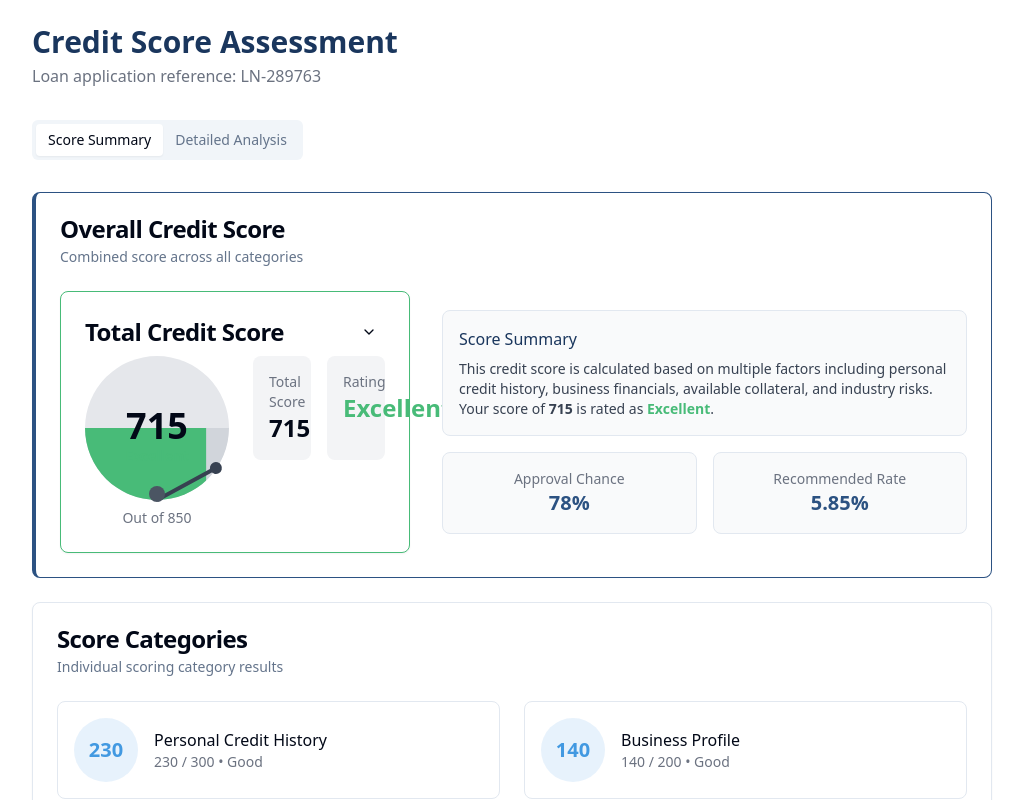
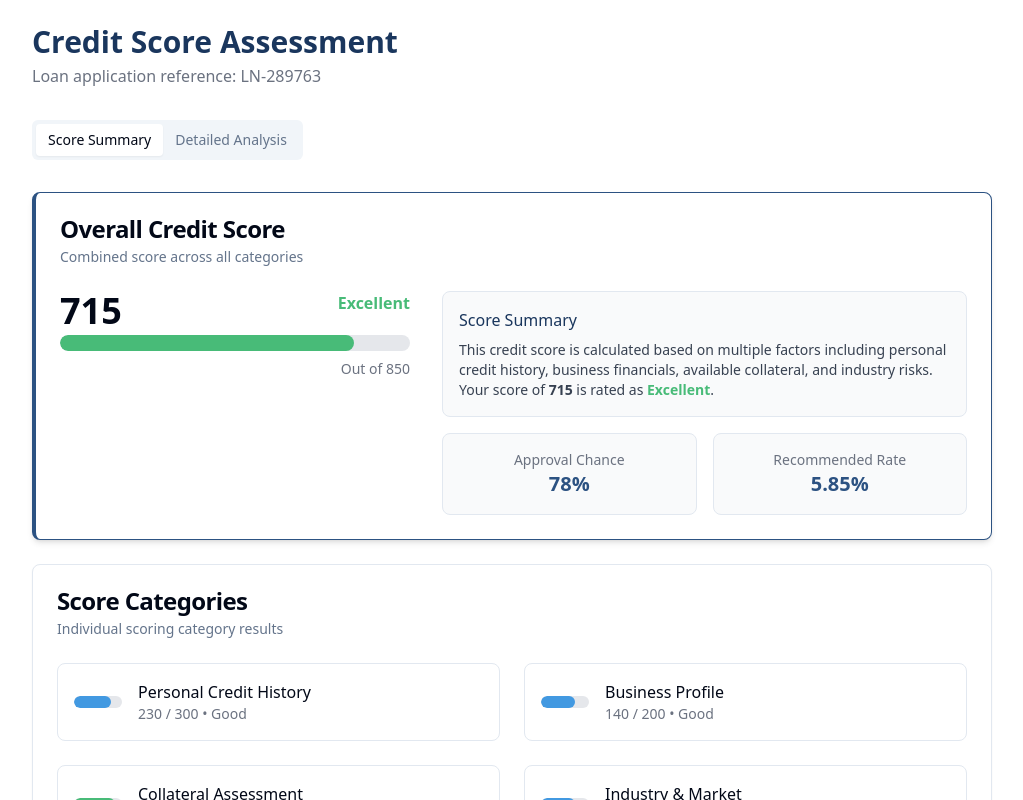
Before and after one commit to Sreedhar2dot0/credit-score-universe, a React (Vite) app: page / in a window 1280 px wide. Shown: the top 800 px of the page, without its empty margins (128-1151 px from the left). Built offline with nearby package versions, Linux system fonts and the light colour scheme.

Commit message:
Refactor: Redesign score gauge component
Redesign the score gauge component to remove the circle with color fills.

```diff
--- /dev/null
+++ b/src/components/ScoreBar.tsx
@@ -0,0 +1,53 @@
+
+import React from 'react';
+import { cn } from '@/lib/utils';
+
+interface ScoreBarProps {
+  score: number;
+  maxScore: number;
+  ratingText: string;
+  ratingColor: string;
+  size?: 'sm' | 'md' | 'lg';
+}
+
+const ScoreBar: React.FC<ScoreBarProps> = ({
+  score,
+  maxScore,
+  ratingText,
+  ratingColor,
+  size = 'md'
+}) => {
+  const percentage = (score / maxScore) * 100;
+
+  // Set sizes based on the size prop
+  const dimensions = {
+    sm: { height: 'h-2', textSize: 'text-xl', ratingSize: 'text-xs' },
+    md: { height: 'h-3', textSize: 'text-3xl', ratingSize: 'text-sm' },
+    lg: { height: 'h-4', textSize: 'text-4xl', ratingSize: 'text-base' },
+  }[size];
+
+  return (
+    <div className="w-full max-w-md">
+      <div className="flex justify-between mb-1">
+        <span className={cn("font-bold", dimensions.textSize)}>{score}</span>
+        <span className={cn("font-semibold", dimensions.ratingSize)} style={{ color: ratingColor }}>{ratingText}</span>
+      </div>
+
+      <div className={cn("w-full bg-gray-200 rounded-full overflow-hidden", dimensions.height)}>
+        <div
+          className="h-full rounded-full transition-all duration-1000 ease-out"
+          style={{
+            width: `${percentage}%`,
+            backgroundColor: ratingColor,
+          }}
+        ></div>
+      </div>
+
+      <div className="mt-2 text-sm text-gray-500 text-right">
+        Out of {maxScore}
+      </div>
+    </div>
+  );
+};
+
+export default ScoreBar;
--- a/src/components/ScoreCard.tsx
+++ b/src/components/ScoreCard.tsx
@@ -3,7 +3,7 @@ import React, { useState } from 'react';
 import { Card, CardContent, CardDescription, CardHeader, CardTitle } from "@/components/ui/card";
 import { Button } from "@/components/ui/button";
 import { ChevronDown, ChevronUp } from "lucide-react";
-import ScoreGauge from './ScoreGauge';
+import ScoreBar from './ScoreBar';
 import ScoreBreakdown, { ScoreDetail } from './ScoreBreakdown';
 import { cn } from '@/lib/utils';
 
@@ -64,7 +64,7 @@ const ScoreCard: React.FC<ScoreCardProps> = ({
       </CardHeader>
       <CardContent>
         <div className="flex flex-col md:flex-row items-center md:items-start gap-6">
-          <ScoreGauge
+          <ScoreBar
             score={score}
             maxScore={maxScore}
             ratingText={ratingText}
--- a/src/pages/Index.tsx
+++ b/src/pages/Index.tsx
@@ -6,6 +6,7 @@ import ScoreCard from '@/components/ScoreCard';
 import { Separator } from '@/components/ui/separator';
 import { ScoreDetail } from '@/components/ScoreBreakdown';
 import { toast } from 'sonner';
+import ScoreBar from '@/components/ScoreBar';
 
 const Index = () => {
   // Mock data for credit score
@@ -164,26 +165,24 @@ const Index = () => {
 
         <TabsContent value="summary" className="space-y-6 animate-in fade-in">
           {/* Overall Score Card */}
-          <Card className="border-l-4 border-credit-blue shadow-md animate-pulse-glow">
+          <Card className="border-l-4 border-credit-blue shadow-md">
             <CardHeader>
               <CardTitle>Overall Credit Score</CardTitle>
               <CardDescription>Combined score across all categories</CardDescription>
             </CardHeader>
             <CardContent>
-              <div className="flex flex-col md:flex-row items-center gap-8">
-                <div className="flex-shrink-0">
-                  <ScoreCard
-                    title="Total Credit Score"
+              <div className="flex flex-col md:flex-row items-start gap-8">
+                <div className="w-full md:w-2/5">
+                  <ScoreBar
                     score={mockTotalScore}
                     maxScore={mockMaxScore}
                     ratingText={totalRating.text}
                     ratingColor={totalRating.color}
-                    scoreDetails={[]}
-                    className="md:w-[350px]"
+                    size="lg"
                   />
                 </div>
 
-                <div className="w-full space-y-4">
+                <div className="w-full md:w-3/5 space-y-4">
                   <div className="p-4 bg-gray-50 rounded-lg border">
                     <h3 className="font-medium text-credit-darkBlue mb-2">Score Summary</h3>
                     <p className="text-sm text-gray-700">
@@ -220,10 +219,16 @@ const Index = () => {
                   const rating = getRating(scorecard.score, scorecard.maxScore);
                   return (
                     <div key={scorecard.id} className="flex items-center p-4 rounded-lg border hover:shadow-sm transition-shadow">
-                      <div className="w-16 h-16 rounded-full flex items-center justify-center" style={{ backgroundColor: `${rating.color}20` }}>
-                        <span className="text-xl font-bold" style={{ color: rating.color }}>{scorecard.score}</span>
+                      <div className="w-12 h-3 rounded-full bg-gray-200 mr-4 overflow-hidden">
+                        <div
+                          className="h-full rounded-full"
+                          style={{
+                            width: `${(scorecard.score / scorecard.maxScore) * 100}%`,
+                            backgroundColor: rating.color
+                          }}
+                        ></div>
                       </div>
-                      <div className="ml-4">
+                      <div>
                         <h3 className="font-medium">{scorecard.title}</h3>
                         <p className="text-sm text-gray-500">
                           {scorecard.score} / {scorecard.maxScore} • {rating.text}
```
